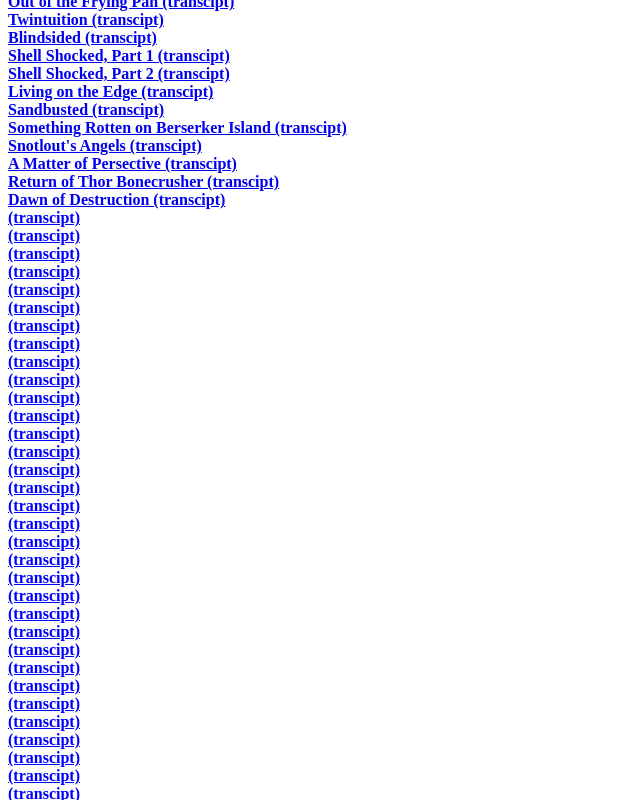
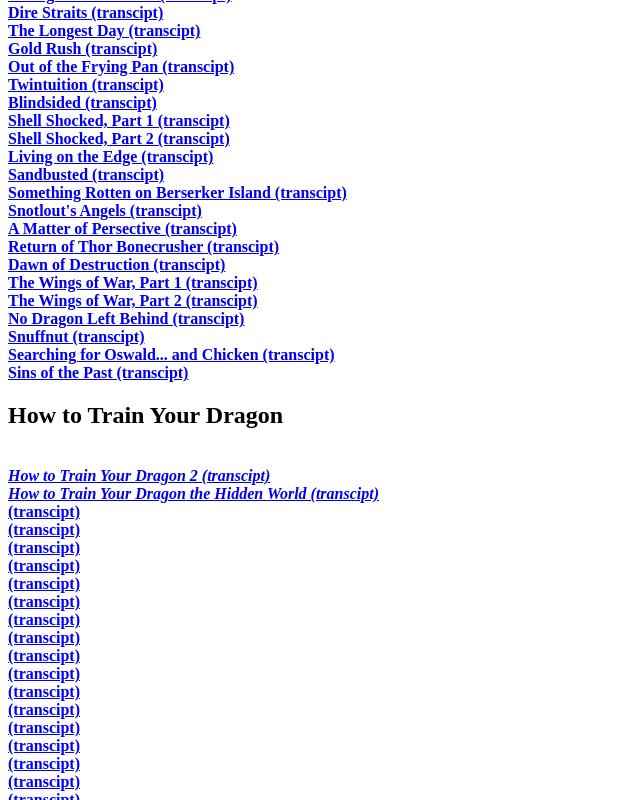
Before and after one commit to bidangol/HTML5, a plain HTML site: page Transcript.html in a window 1280 px wide. Shown: the part 2000-2800 px from the top of the page, without its empty margins (0-640 px from the left). Drawn offline with Linux system fonts and the light colour scheme.

Commit message:
Added links

```diff
--- a/Transcript.html
+++ b/Transcript.html
@@ -18,6 +18,7 @@
   <b>episode</b>
   <h1 style="text-align:center;">Transcripts</h1>
   <div style="color:blue;">
+    <h2 style="color:black">How to Train Your Dragon</h2><br>
   <em>
   <a href="https://howtotrainyourdragon.fandom.com/wiki/How_to_Train_Your_Dragon_(transcript)">How to Train Your Dragon (transcript)</a><br>
   <a href="https://howtotrainyourdragon.fandom.com/wiki/Legend_of_the_Boneknapper_Dragon_(transcript)">Legend of the Boneknapper Dragon (transcript)</a><br>
@@ -126,13 +127,16 @@
   <a href="https://howtotrainyourdragon.fandom.com/wiki/A_Matter_of_Perspective_(transcript)">A Matter of Persective (transcipt)</a><br>
   <a href="https://howtotrainyourdragon.fandom.com/wiki/Return_of_Thor_Bonecrusher_(transcript)">Return of Thor Bonecrusher (transcipt)</a><br>
   <a href="https://howtotrainyourdragon.fandom.com/wiki/Dawn_of_Destruction_(transcript)">Dawn of Destruction (transcipt)</a><br>
-  <a href=""> (transcipt)</a><br>
-  <a href=""> (transcipt)</a><br>
-  <a href=""> (transcipt)</a><br>
-  <a href=""> (transcipt)</a><br>
-  <a href=""> (transcipt)</a><br>
-  <a href=""> (transcipt)</a><br>
-  <a href=""> (transcipt)</a><br>
+  <a href="https://howtotrainyourdragon.fandom.com/wiki/The_Wings_of_War,_Part_1_(transcript)">The Wings of War, Part 1 (transcipt)</a><br>
+  <a href="https://howtotrainyourdragon.fandom.com/wiki/The_Wings_of_War,_Part_2_(transcript)">The Wings of War, Part 2 (transcipt)</a><br>
+  <a href="https://howtotrainyourdragon.fandom.com/wiki/No_Dragon_Left_Behind_(transcript)">No Dragon Left Behind (transcipt)</a><br>
+  <a href="https://howtotrainyourdragon.fandom.com/wiki/Snuffnut_(transcript)">Snuffnut (transcipt)</a><br>
+  <a href="https://howtotrainyourdragon.fandom.com/wiki/Searching_for_Oswald..._and_Chicken_(transcript)">Searching for Oswald... and Chicken (transcipt)</a><br>
+  <a href="https://howtotrainyourdragon.fandom.com/wiki/Sins_of_the_Past_(transcript)">Sins of the Past (transcipt)</a><br>
+  <h2 style="color:black">How to Train Your Dragon</h2><br>
+  <em>
+  <a href="https://howtotrainyourdragon.fandom.com/wiki/How_to_Train_Your_Dragon_2_(transcript)">How to Train Your Dragon 2 (transcipt)</a><br>
+  <a href="https://howtotrainyourdragon.fandom.com/wiki/How_to_Train_Your_Dragon_the_Hidden_World_(transcript)">How to Train Your Dragon the Hidden World (transcipt)</a><br></em>
   <a href=""> (transcipt)</a><br>
   <a href=""> (transcipt)</a><br>
   <a href=""> (transcipt)</a><br>
```
